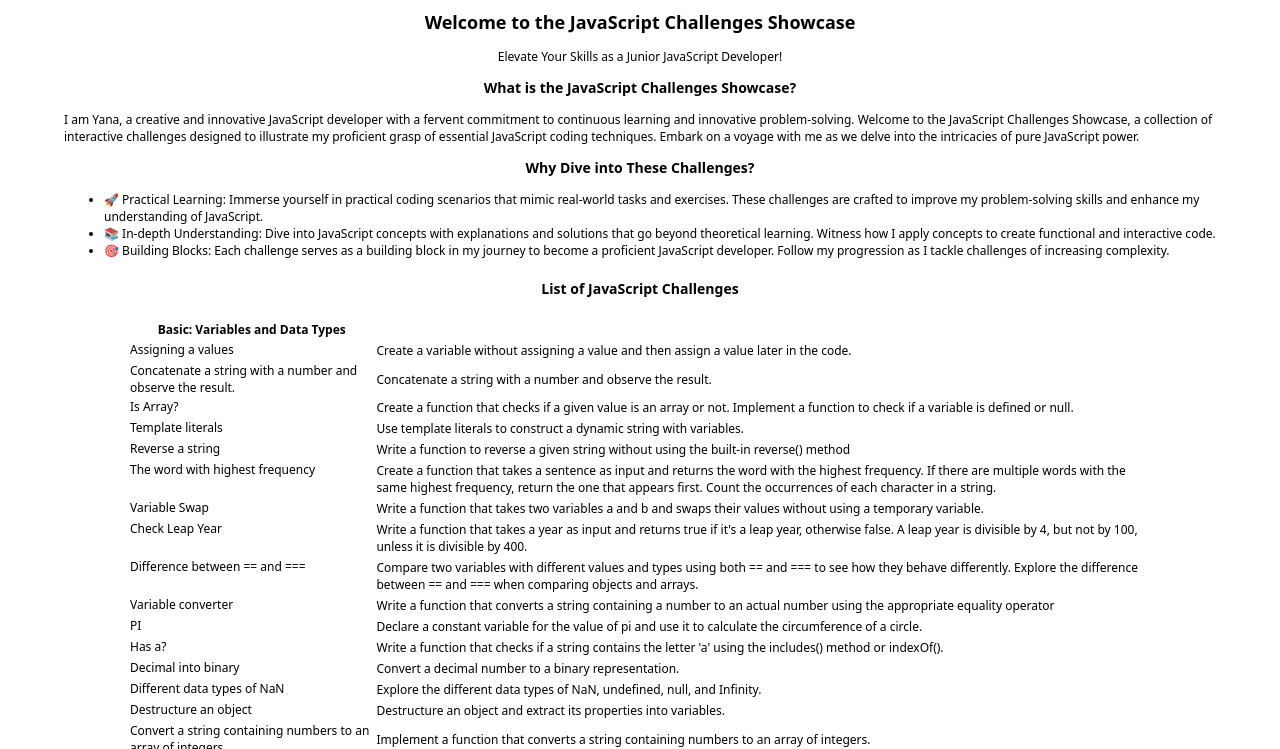
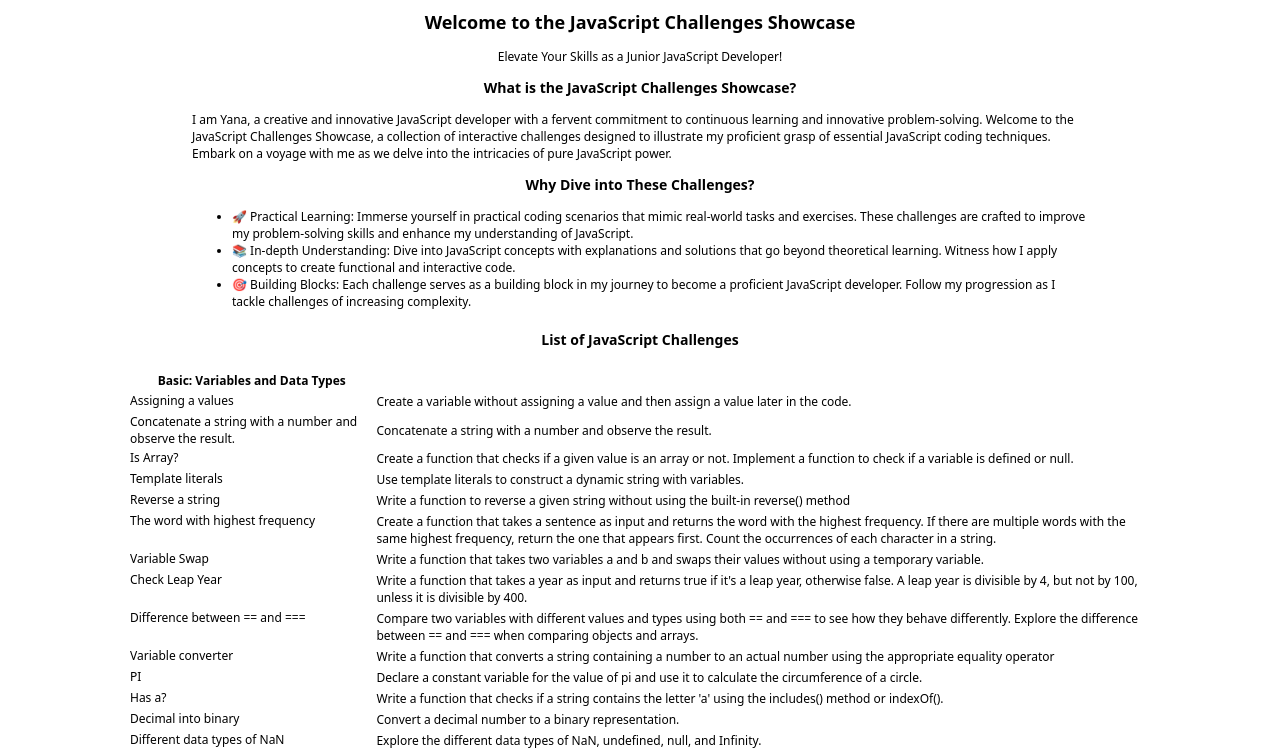
Before and after one commit to GreenCatInForest/javaScript-challenges-app, a plain HTML site: page index.html in a window 1280 px wide. Shown: the part 50-799 px from the top of the page. Drawn offline with Linux system fonts and the light colour scheme.

Commit message:
clean code

```diff
--- a/scripts/components/tableChallenges.js
+++ b/scripts/components/tableChallenges.js
@@ -14,12 +14,12 @@ fetch("./data/data.json")
 const createTable = () => {
   createTableHead();
   createTableBody();
-  tableHead.appendChild(tableBody);
 };
 
 //
 const createTableHead = () => {
   let tableHead = document.createElement("thead");
+
   let tableTh = document.createElement("th");
   tableTh.textContent = innerHtmlTh;
 
--- a/styles/main.css
+++ b/styles/main.css
@@ -1,7 +1,7 @@
 /* FOR MOBILE SCREENS */
 
 :root {
-  font-size: 14px;
+  font-size: 16px;
   --bgColor: #000;
   --onBg: #ffffff;
 
@@ -66,7 +66,7 @@ main {
 #challengeIntro {
   display: flex;
   flex-direction: column;
-  max-width: 90%;
+  max-width: 70%;
   gap: var(--sizeMd);
   align-items: center;
   justify-content: center;
```
